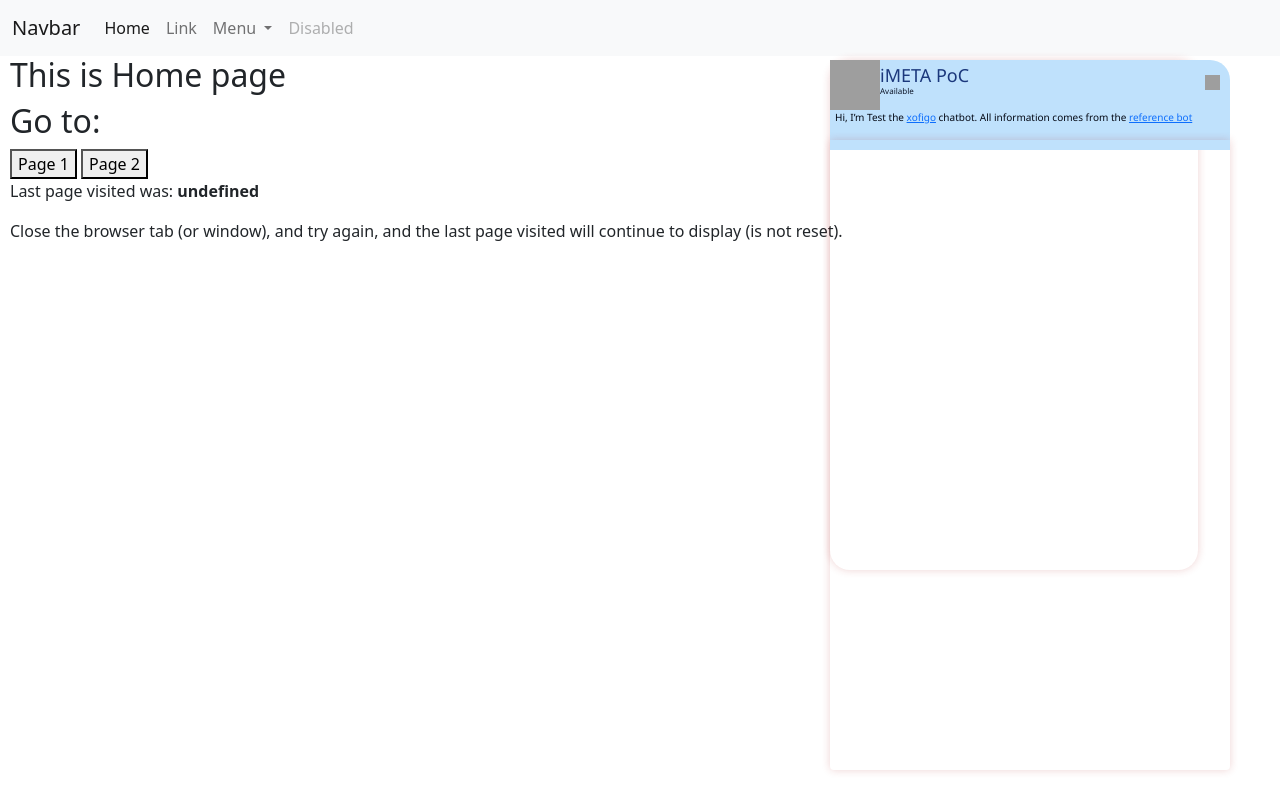
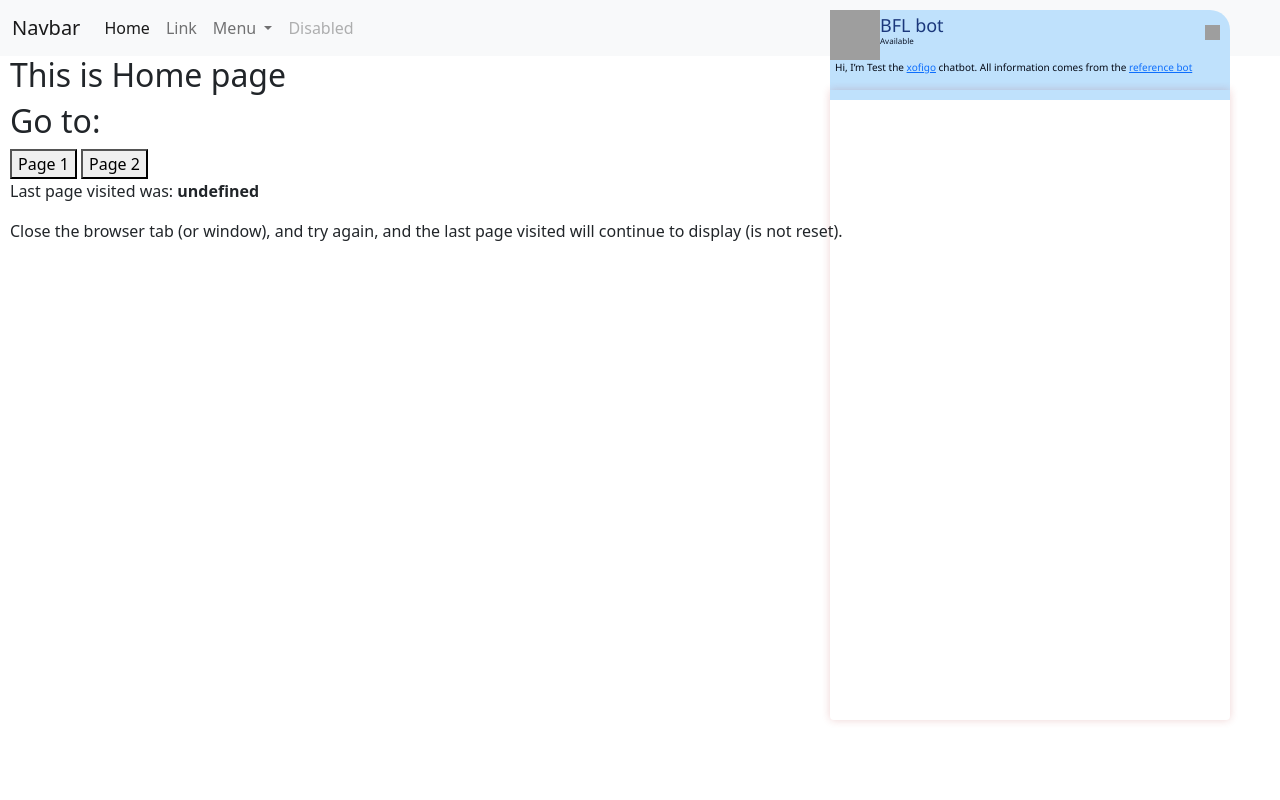
Before and after one commit to nikhiljadhav-BI/my-first-static-web-app, a website: page src/index.html in a window 1280 px wide. Drawn offline with nearby package versions, Linux system fonts and the light colour scheme; grey boxes are pictures that could not be loaded; a script that the page names is missing.

Commit message:
Update index.html

```diff
--- a/src/index.html
+++ b/src/index.html
@@ -7,7 +7,7 @@
         <link href="https://cdn.jsdelivr.net/npm/bootstrap@5.2.2/dist/css/bootstrap.min.css" rel="stylesheet" integrity="sha384-Zenh87qX5JnK2Jl0vWa8Ck2rdkQ2Bzep5IDxbcnCeuOxjzrPF/et3URy9Bv1WTRi" crossorigin="anonymous">
         <meta name="viewport" content="width=device-width, initial-scale=1" />
         <meta name="theme-color" content="#000000" />
-        <title> Chat Bot</title>
+        <title> Chatbot</title>
         <!-- This styling is for the canvas demonstration purposes. It is recommended
     that style is moved to separate file for organization in larger projects -->
         <script src="https://cdn.botframework.com/botframework-webchat/4.4.1/webchat.js"></script>
@@ -70,7 +70,7 @@
                 font-weight: 500;
                 position: fixed;
                 left:calc(100% - 400px);
-                top:65px;
+                top:15px;
             }
             #chatbutton {
             position: fixed;
@@ -94,7 +94,7 @@
                 left: calc(100% - 400px);
                 overflow: hidden;
                 position: fixed;
-                top: 80px;
+                top: 30px;
                 width: 368px;
             }
             #summary {
@@ -108,7 +108,7 @@
                 font-weight: 500;
                 position: fixed;
                 height: 480px;
-                top:110px;
+                top:60px;
                 left: calc(100% - 445px);
                 width: 368px;
 
@@ -122,7 +122,7 @@
                 left: calc(100% - 450px);
                 overflow: hidden;
                 position: fixed;
-                top: 60px;
+                top: 10px;
                 width: 400px;
             }
             #logo {
@@ -130,7 +130,7 @@
                 left: calc(100% - 450px);
                 overflow: hidden;
                 position: fixed;
-                top: 60px;
+                top: 10px;
                 width: 50px;
             }
             #close {
@@ -139,7 +139,7 @@
             left: calc(100% - 75px);
             overflow: hidden;
             position: fixed;
-            top: 75px;
+            top: 25px;
             width: 15px;
             background-color: rgb(255, 255, 255);
             border:none;
@@ -149,12 +149,12 @@
             #chatwindow {
 
                 border-radius: 20px;
-                box-shadow: 0 0 8px rgba(173, 35, 35, 0.2);
+                /* box-shadow: 0 0 8px rgba(173, 35, 35, 0.2); */
                 height: calc(80% - 130px);
                 left: calc(100% - 450px);
                 overflow: hidden;
                 position: fixed;
-                top: 60px;
+                top: 10px;
                 width: 368px;
             }
 
@@ -177,7 +177,7 @@
                 left: calc(100% - 450px);
                 overflow: hidden;
                 position: fixed;
-                top: 140px;
+                top: 90px;
                 width: 400px;
                 box-shadow: 0 0 8px rgb(173 35 35 / 20%);
             }
@@ -340,7 +340,7 @@
                 <input id="close" type="button" name="answer" onclick="closeDiv()" />
                 <!-- <img id = 'close' src="https://cdn-icons-png.flaticon.com/512/786/786263.png" alt="Close"> -->
                 <img id = 'logo' src="https://bi-heartfailure.ebm.filament.ai/_img/icon-wout.svg" alt="chatbot">
-                <h1>iMETA PoC</h1>
+                <h1>BFL bot</h1>
                 <p id="Available"  style="display:none;">Available</p>
                 <p id="summary"  style="display:none;">Hi, I’m Test the <a href="https://xofigo.healthbot.cloud/">xofigo</a> chatbot. All information comes from the <a href="https://xofigo.healthbot.cloud/">reference bot</a></p>
             </div>
@@ -382,7 +382,7 @@
             suggestedActionBorderRadius: 4,
             suggestedActionBorderStyle: 'solid',
             suggestedActionBorderWidth: 1,
-            suggestedActionHeight: 24,
+            suggestedActionHeight: 40,
             suggestedActionLayout: 'flow', // either "carousel" or "stacked" or "flow"
             timestampColor: '#000000',
             timestampFormat: 'absolute timestamp',
```
